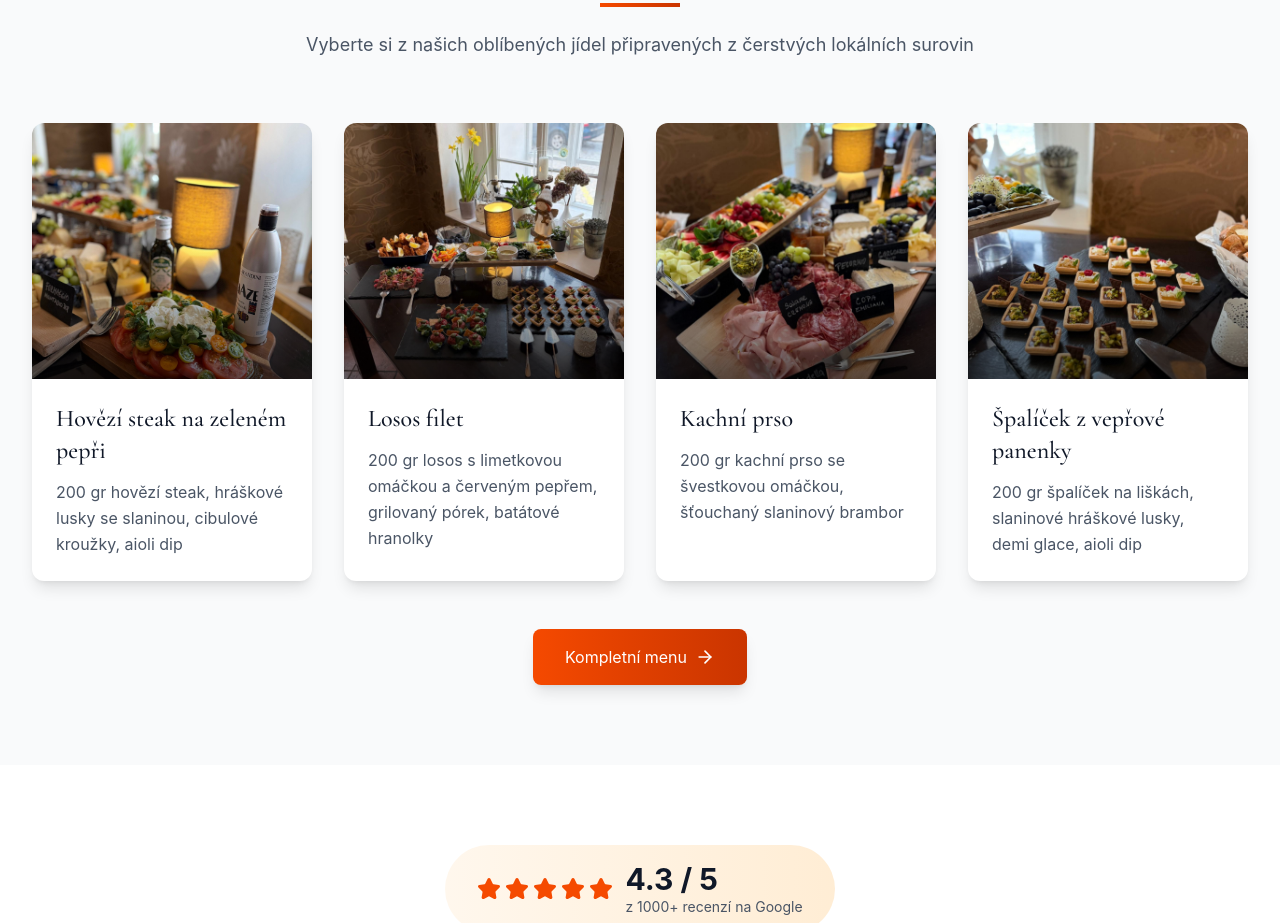
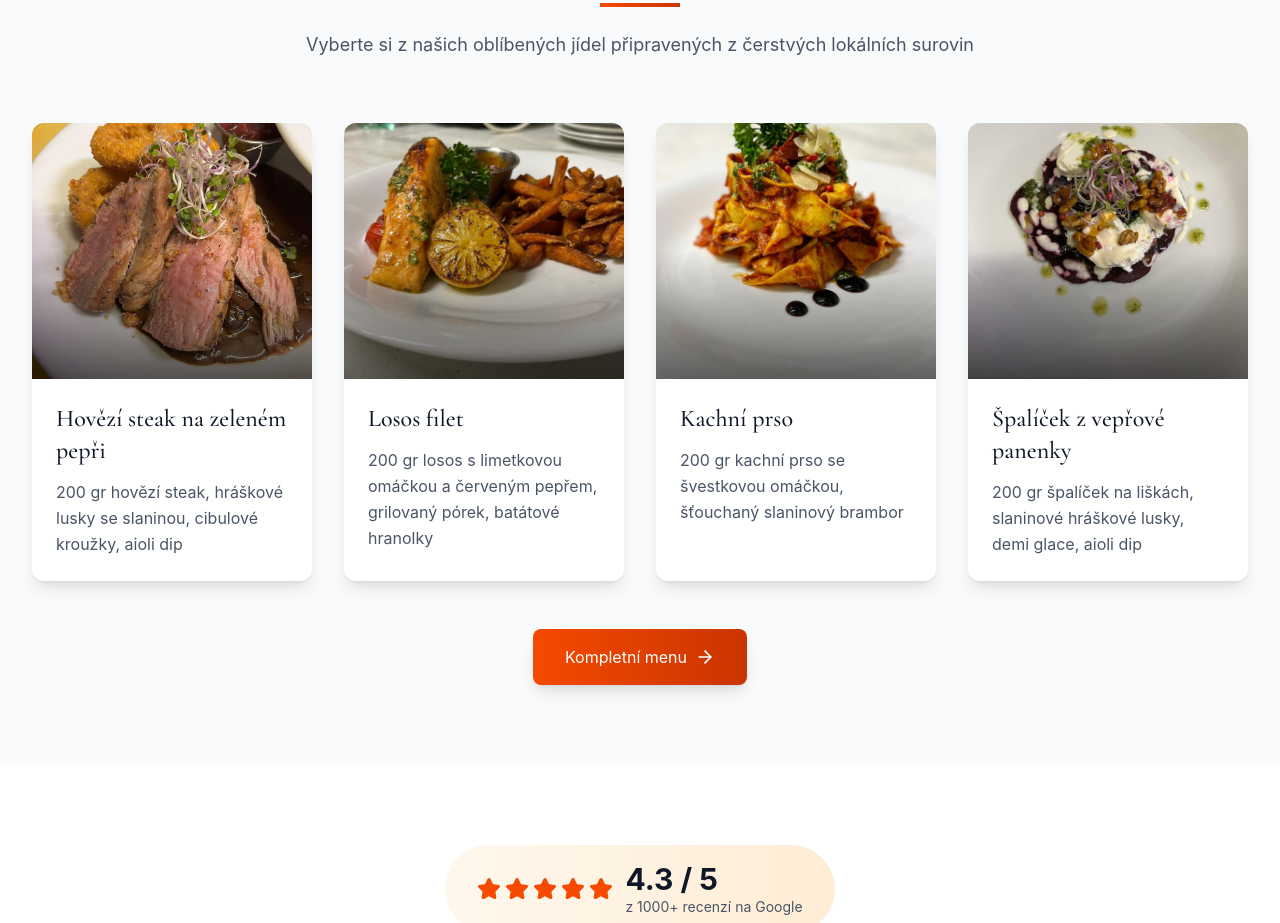
Before and after one commit to mesconliska-maker/Z-meck-restaurace, a React (Vite) app: page / in a window 1280 px wide. Shown: the part 2800-3723 px from the top of the page. Built offline with nearby package versions, Linux system fonts and the light colour scheme; no server answers.

Commit message:
Update MenuPreview.tsx

```diff
--- a/src/app/components/MenuPreview.tsx
+++ b/src/app/components/MenuPreview.tsx
@@ -6,25 +6,25 @@ const menuItems = [
     id: 1,
     name: "Hovězí steak na zeleném pepři",
     description: "200 gr hovězí steak, hráškové lusky se slaninou, cibulové kroužky, aioli dip",
-    image: "/jidlo1.jpeg"
+    image: "/jidlo16.jpeg"
   },
   {
     id: 2,
     name: "Losos filet",
     description: "200 gr losos s limetkovou omáčkou a červeným pepřem, grilovaný pórek, batátové hranolky",
-    image: "/jidlo2.jpeg"
+    image: "/jidlo18.jpeg"
   },
   {
     id: 3,
     name: "Kachní prso",
     description: "200 gr kachní prso se švestkovou omáčkou, šťouchaný slaninový brambor",
-    image: "/jidlo3.jpeg"
+    image: "/jidlo19.jpeg"
   },
   {
     id: 4,
     name: "Špalíček z vepřové panenky",
     description: "200 gr špalíček na liškách, slaninové hráškové lusky, demi glace, aioli dip",
-    image: "/jidlo4.jpeg"
+    image: "/jidlo14.jpeg"
   }
 ];
 
```
